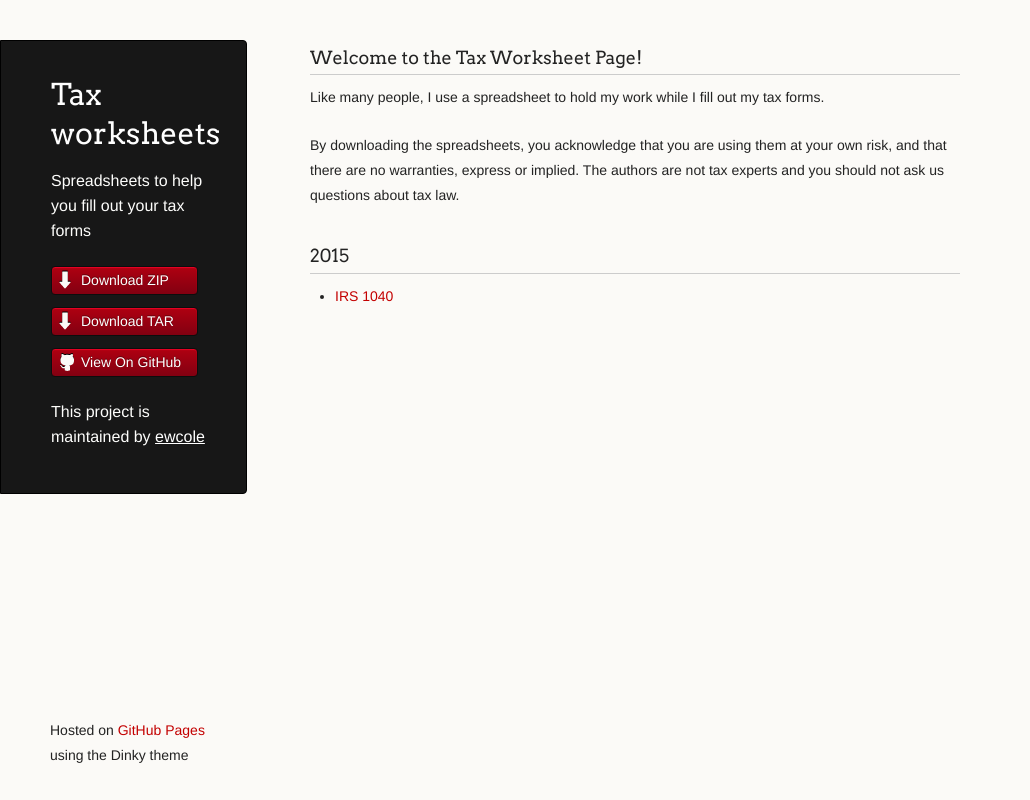
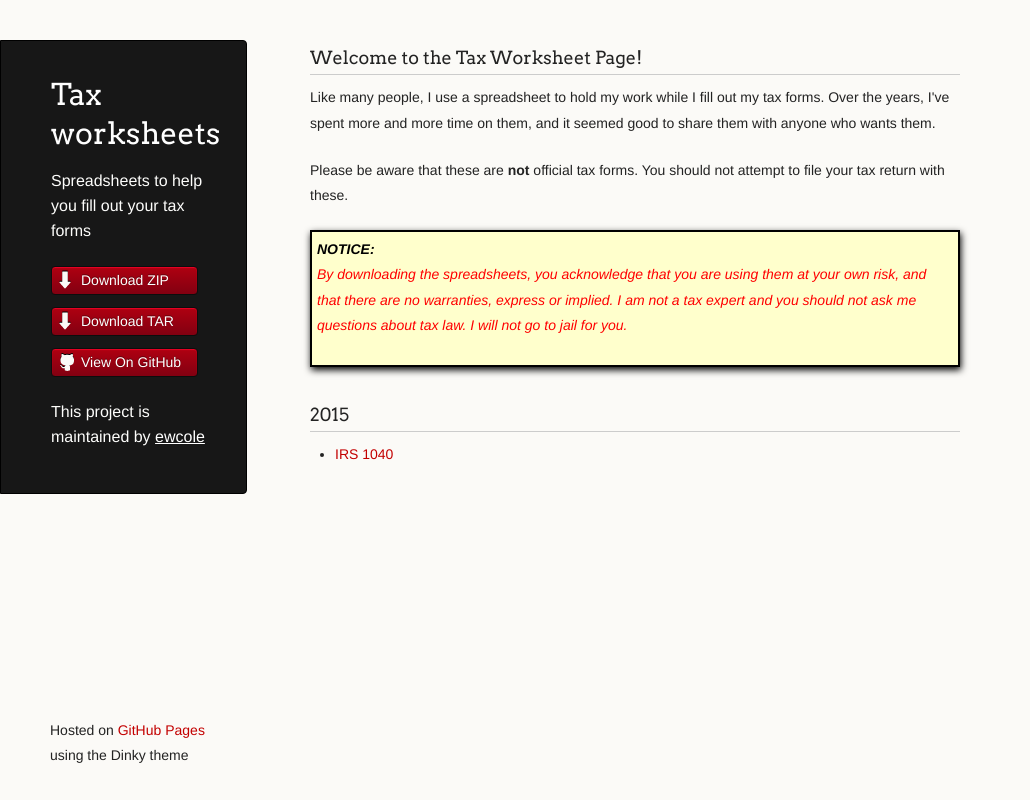
Before and after one commit to ewcole/tax_worksheets, a plain HTML site: page index.html in a window 1280 px wide. Shown: the whole page, without its empty margins (0-1030 px from the left). Drawn offline with Linux system fonts and the light colour scheme.

Commit message:
Improve the text on the index page.

```diff
--- a/index.html
+++ b/index.html
@@ -12,6 +12,16 @@
     <!--[if lt IE 9]>
     <script src="//html5shiv.googlecode.com/svn/trunk/html5.js"></script>
     <![endif]-->
+    <style type="text/css">
+      .disclaimer {
+          font-style: italic;
+          border: 2px solid black;
+          padding: 5px;
+          color: red;
+          background-color: #ffc;
+          box-shadow: 1px 3px 7px black;
+      }
+    </style>
   </head>
   <body>
     <div class="wrapper">
@@ -38,14 +48,23 @@
         </h3>
         <p>
           Like many people, I use a spreadsheet to hold my work while I
-          fill out my tax forms.
+          fill out my tax forms.  Over the years, I've spent more and more
+          time on them, and it seemed good to share them with anyone who wants
+          them.
         </p>
-        <p class="disclaimer">
-          By downloading the spreadsheets, you acknowledge that you are using
+
+        <p>
+          Please be aware that these are <strong>not</strong> official tax
+          forms.  You should not attempt to file your tax return with these.
+        </p>
+        <div class="disclaimer">
+          <strong style="color: black;">NOTICE:  </strong>
+          <p>By downloading the spreadsheets, you acknowledge that you are using
           them at your own risk, and that there are no warranties, express or
-          implied.  The authors are not tax experts and you should not ask us
-          questions about tax law.
-        </p>
+          implied.  I am not a tax expert and you should not ask me
+          questions about tax law. I will not go to jail for you.
+          </p>
+        </div>
       <article>
         <h3>2015</h3>
         <ul>
```
